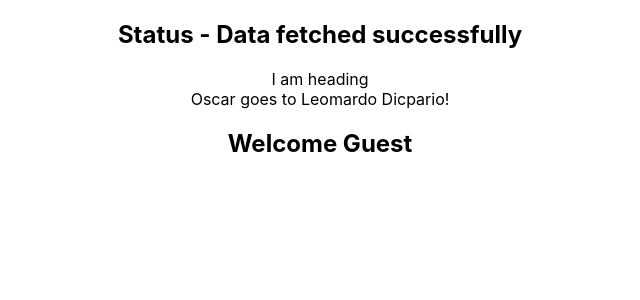
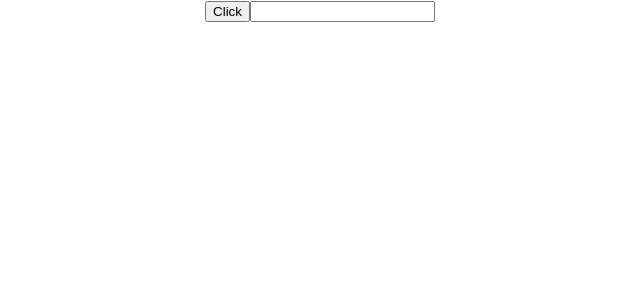
Before and after one commit to sumanta2/react-typescript-demo, a React (Create React App) app: page / in a window 1280 px wide. Shown: the top 300 px of the page, without its empty margins (320-960 px from the left). Built offline with nearby package versions, Linux system fonts and the light colour scheme.

Commit message:
5 vdo 6 onChange onClick Event prop types

```diff
--- a/src/App.tsx
+++ b/src/App.tsx
@@ -1,42 +1,26 @@
-import React from 'react';
-//import logo from './logo.svg';
+// import React from 'react';
+// //import logo from './logo.svg';
 import './App.css';
-import Greet from './components/Greet';
+// import Greet from './components/Greet';
 // import Person from './components/Person';
 //import PersonList from './components/PersonList';
-import Status from './components/Status';
-import Heading from './components/Heading';
-import Oscar from './components/Oscar';
+// import Status from './components/Status';
+// import Heading from './components/Heading';
+// import Oscar from './components/Oscar';
+import Button from './components/Button';
+import Input from './components/Input';
 
 function App() {
-  // const personName={
-  //   first:"Teaching",
-  //   last:"skills"
-  // }
-  // const nameList=
-  // [
-  //   {
-  //     first:'Burce',
-  //     last:'Wayne'
-  //   },
-  //   {
-  //     first:'Clark',
-  //     last:'Kent'
-  //   },
-  //   {
-  //     first:'Princess',
-  //     last:'Diana'
-  //   }
-  // ]
+
   return (
     <div className="App">
-     {/* <Greet name="Student's" messageCount={20} isLoggedIn={false} /> */}
-     {/* <Person name={personName}/> */}
-     {/* <PersonList names={nameList}/> */}
-     <Status status="success" />
+     {/* <Status status="success" />
      <Heading>I am heading</Heading>
      <Oscar><Heading> Oscar goes to Leomardo Dicpario!</Heading></Oscar>
-      <Greet name="Student's" isLoggedIn={false} />  {/*  messageCount set optional attribute so it does not generate error */}
+      <Greet name="Student's" isLoggedIn={false} />   messageCount set optional attribute so it does not generate error */}
+
+      <Button handleClick={(event, id)=> { console.log("Button clicked"+event+id)}}></Button>
+      <Input value='' handleChange={(event)=>{console.log(event)}} />
 
     </div>
   );
--- /dev/null
+++ b/src/components/Button.tsx
@@ -0,0 +1,14 @@
+import React from "react"
+
+type ButtonProps={
+    handleClick:(event:React.MouseEvent<HTMLButtonElement>, id:Number)=> void
+}
+
+const Button = (props:ButtonProps) => {
+  //const handleInputChange= (event:React.ChangeEvent<HTMLInputElement>)=> { console.log(event)} //here also I create function which call through prop
+  return (
+    <button onClick={(event)=>props.handleClick(event,1)}>Click</button>
+  )
+}
+
+export default Button
--- a/src/components/Greet.tsx
+++ b/src/components/Greet.tsx
@@ -5,10 +5,11 @@
 }
 
 const Greet = (props:GreetProps) => {
+  const {messageCount = 0} =props  //here 0 default value of messageCount variable
   return (
     <div>
         {
-            props.isLoggedIn ? <h2>Welcome {props.name}! You have 10 unread messages</h2> : <h2>Welcome Guest</h2>
+            props.isLoggedIn ? <h2>Welcome {props.name}! You have {messageCount} unread messages</h2> : <h2>Welcome Guest</h2>
         }
 
     </div>
--- /dev/null
+++ b/src/components/Input.tsx
@@ -0,0 +1,12 @@
+type InputProps = {
+    value:string
+    handleChange:(event:React.ChangeEvent<HTMLInputElement>) => void
+}
+
+const Input = (props:InputProps) => {
+  return (
+    <input type='text' value={props.value} onChange={props.handleChange}/>
+  )
+}
+
+export default Input
```
Also changed, not shown: Readme.txt.
